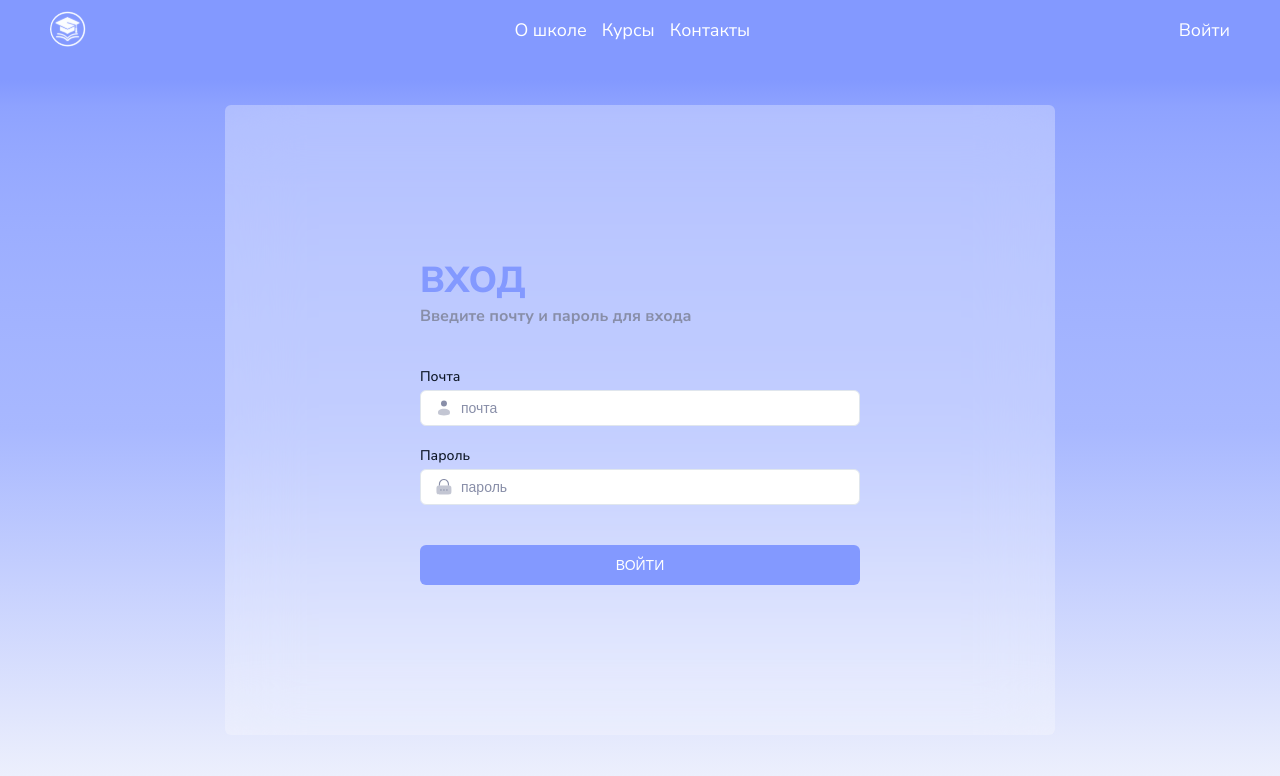
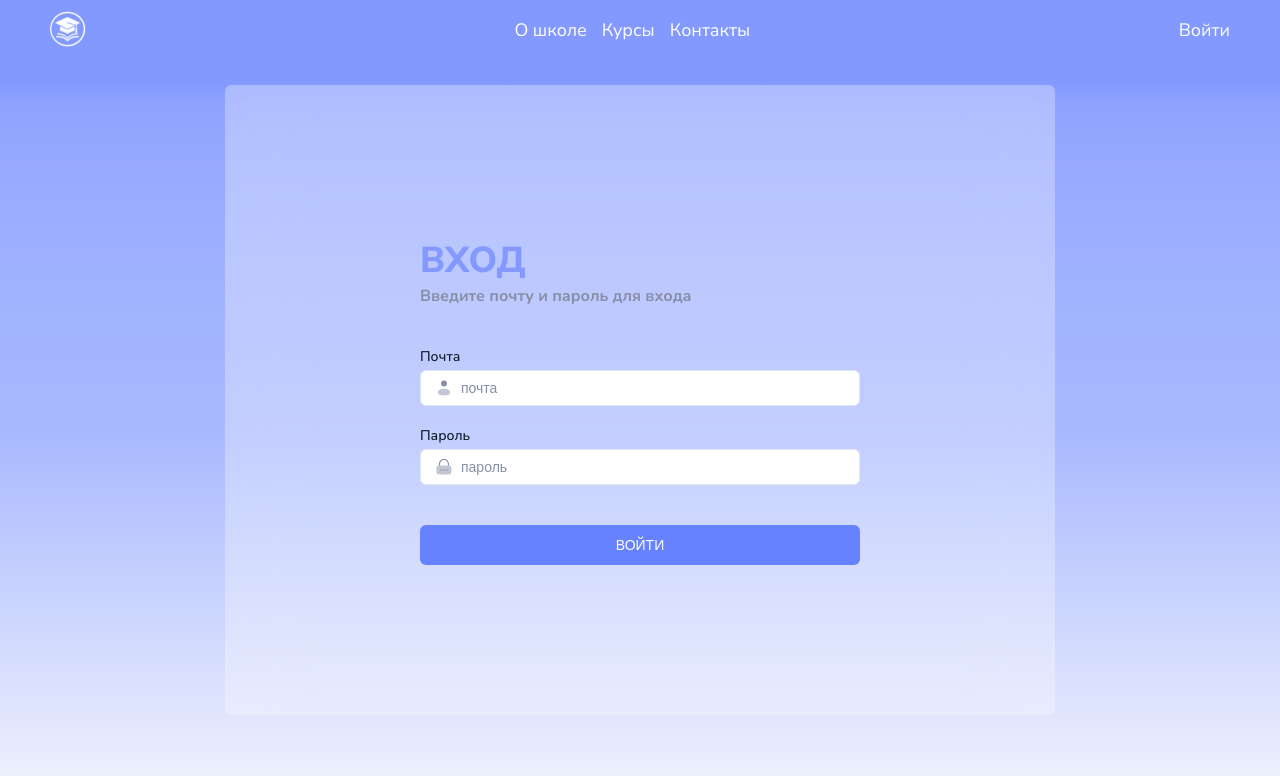
Before and after one commit to daniarmakyev/Evrika, a Next.js app: page /auth/login in a window 1280 px wide. Shown: the top 776 px of the page. Built offline with nearby package versions, Linux system fonts and the light colour scheme.

Commit message:
Code review login form

```diff
--- a/src/app/auth/login/page.tsx
+++ b/src/app/auth/login/page.tsx
@@ -1,12 +1,14 @@
 "use client";
+
+import React from "react";
+import { useForm } from "react-hook-form";
 import InputField from "@components/Fields/InputField";
-import React from "react";
 import Overlay from "@components/Ui/Overlay";
-import styles from "./styles.module.scss";
 import FormButton from "@components/Ui/FormButton";
-import { useForm } from "react-hook-form";
 import UserIcon from "../../../../public/assets/icons/user.svg";
 import LockPasswordIcon from "../../../../public/assets/icons/lock-password.svg";
+import styles from "./styles.module.scss";
+
 interface LoginFormData {
   email: string;
   password: string;
@@ -33,7 +35,6 @@ const Login: React.FC = () => {
       style={{
         maxWidth: "830px",
         height: "630px",
-        marginTop: "var(--header-height)",
       }}
     >
       <div className={styles.overlay__innerOverlay}>
--- a/src/app/auth/login/styles.module.scss
+++ b/src/app/auth/login/styles.module.scss
@@ -5,29 +5,34 @@
   &__innerOverlay {
     max-width: 440px;
     height: 100%;
-    margin: 0 auto;
     display: flex;
     flex-direction: column;
     justify-content: center;
     align-items: flex-start;
     gap: 40px;
+    margin: 0 auto;
   }
+
   &__title {
+    font-weight: 800;
+    font-size: 36px;
     color: $primary;
-    font-size: 36px;
-    font-weight: 800;
   }
+
   &__description {
+    font-weight: 700;
+    font-size: 16px;
     color: $White-ligth;
-    font-size: 16px;
-    font-weight: 700;
   }
+
   &__form {
     width: 100%;
     display: flex;
     flex-direction: column;
     gap: 20px;
+
     button {
+      background: $primary-button;
       margin-top: 20px;
     }
   }
```
